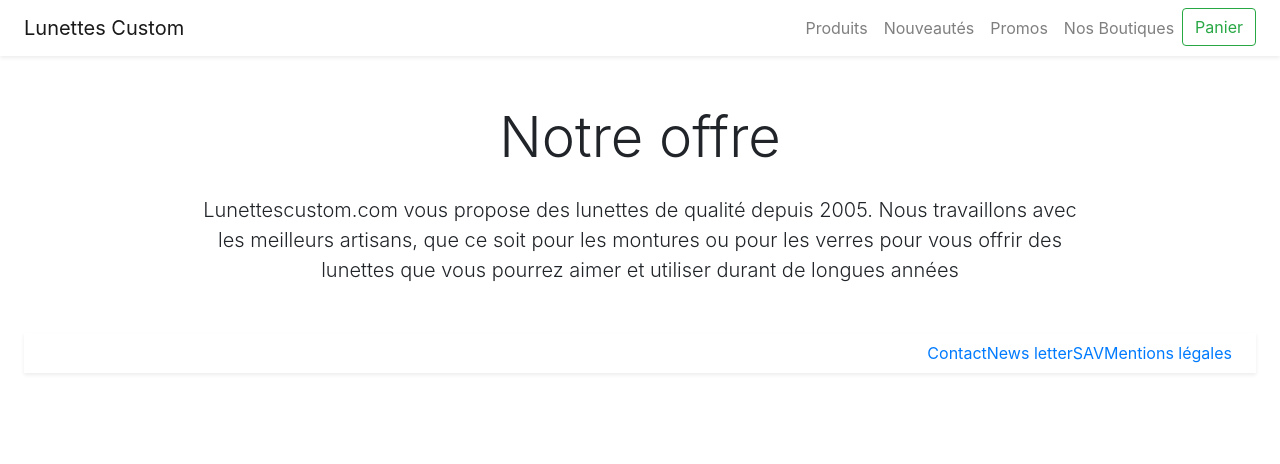
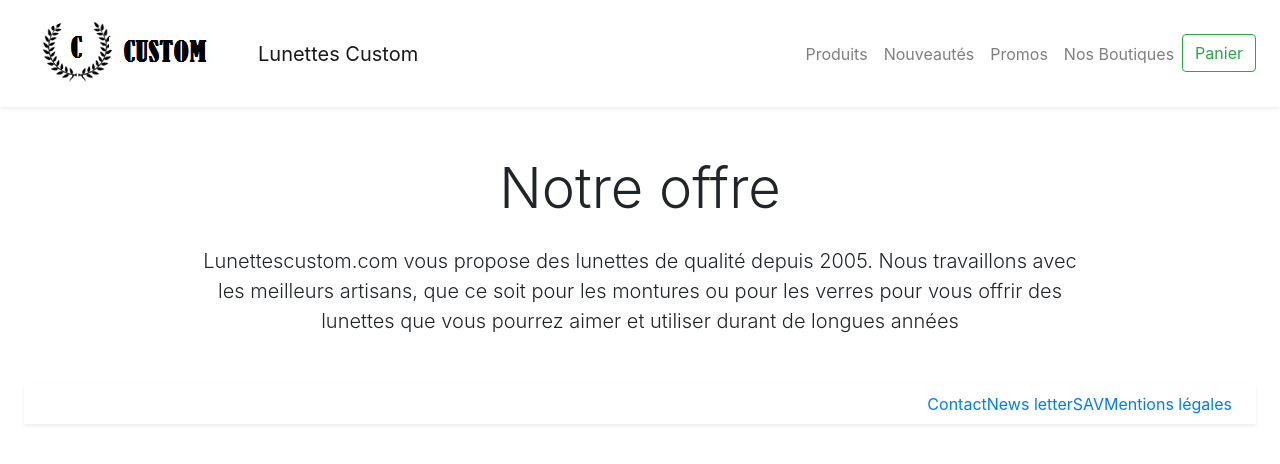
Before and after one commit to DalaLionel/Lunettescustom.com, a plain HTML site: page index.html in a window 1280 px wide. Drawn offline with nearby package versions, Linux system fonts and the light colour scheme.

Commit message:
Ajout de logo à côté du nom de la marque

```diff
--- a/index.html
+++ b/index.html
@@ -16,6 +16,7 @@
     <header class="container-fluid p-0">
 
         <nav class="navbar navbar-expand bg-white navbar-light shadow-sm px-4">
+            <span class="navbar-brand"><img src="img/Logo.png" alt="" class="rounded-circle"></span >
             <span class="navbar-brand">
                 Lunettes Custom
             </span>
```
